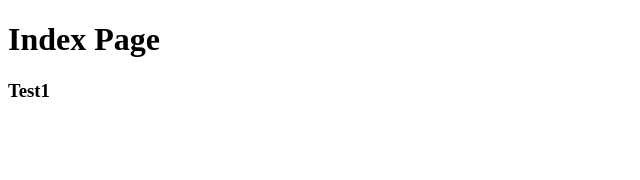
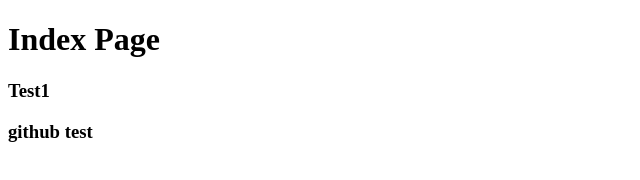
Before and after one commit to Kwanari/GDJ83_Front, a plain HTML site: page index.html in a window 1280 px wide. Shown: the whole page, without its empty margins (0-640 px from the left). Drawn offline with Linux system fonts and the light colour scheme.

Commit message:
Update index.html

```diff
--- a/index.html
+++ b/index.html
@@ -8,5 +8,7 @@
 <body>
     <h1>Index Page</h1>
     <h3>Test1</h3>
+
+    <h3>github test</h3>
 </body>
 </html>
```
